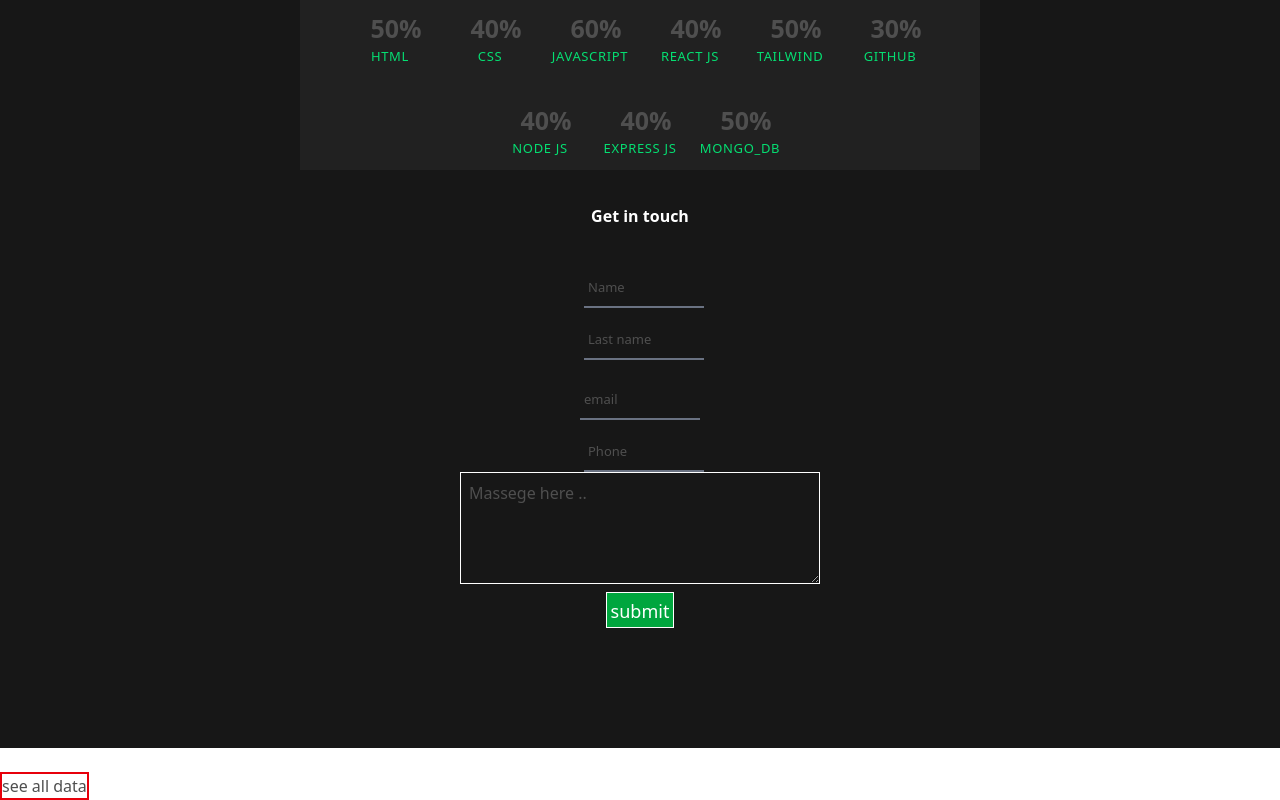
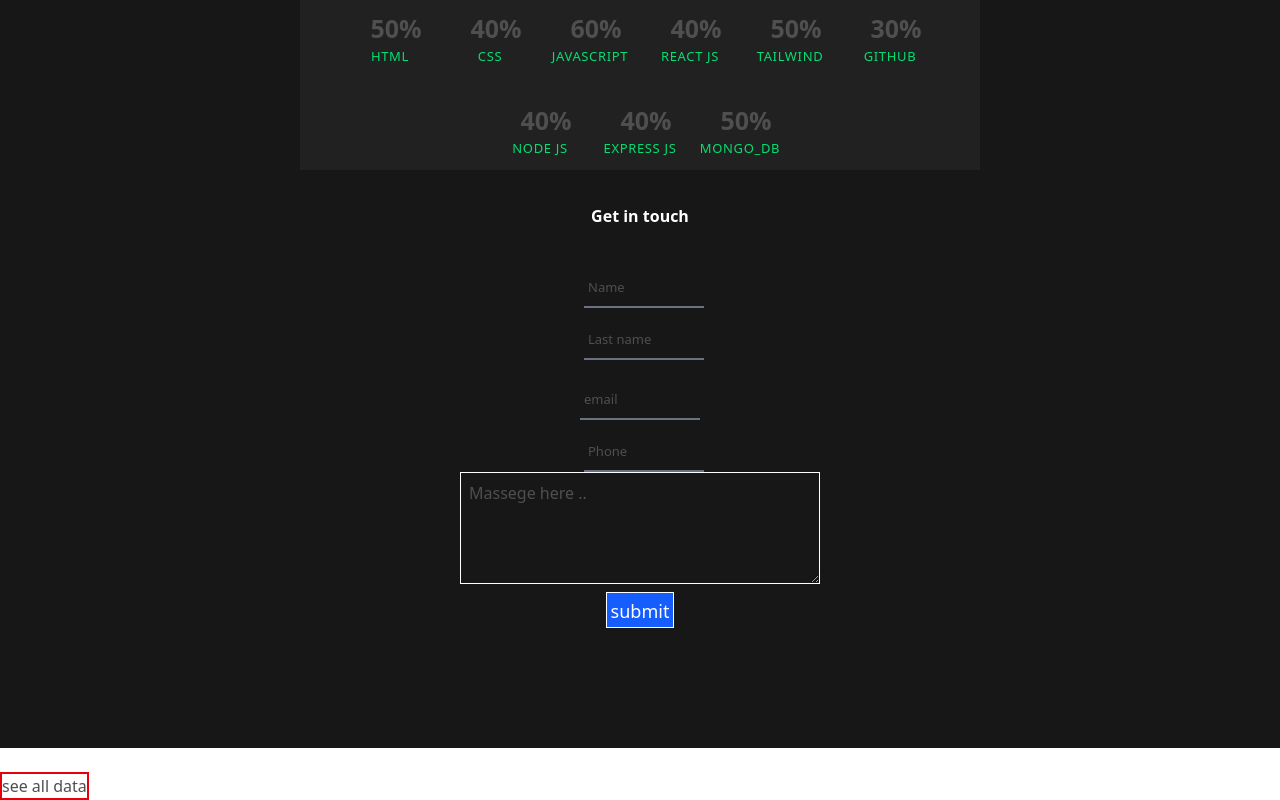
Before and after one commit to Gurpreet-bit-maker/PortFolio_with_projects, a React app: page / in a window 1280 px wide. Shown: the part 2196-2996 px from the top of the page. Built offline with nearby package versions, Linux system fonts and the light colour scheme; the HTML template or start-up script is replaced by a standard one.

Commit message:
updated color btn

```diff
--- a/src/Pages/FormValidation.jsx
+++ b/src/Pages/FormValidation.jsx
@@ -118,7 +118,7 @@ export default function FormValidation() {
             <button
               type="submit"
               // text-sm
-              className=" text-white bg-green-600 text-[12px] md:text-lg border-white border-1 mt-2 h-6 md:h-9 p-1"
+              className=" text-white bg-blue-600 text-[12px] md:text-lg border-white border-1 mt-2 h-6 md:h-9 p-1"
             >
               {" "}
               submit
```
